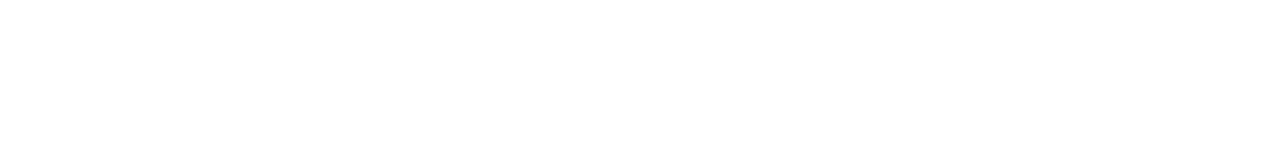
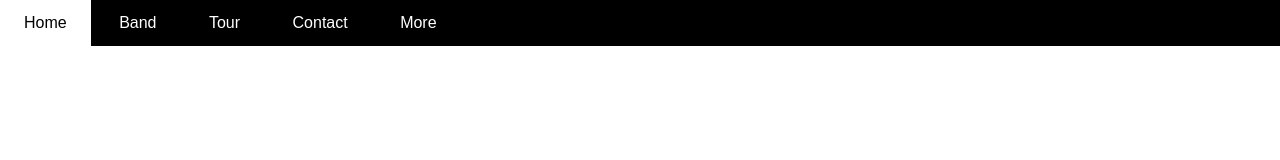
Before and after one commit to VanTuanLy/WebTheBand, a plain HTML site: page index.html in a window 1280 px wide. Drawn offline with Linux system fonts and the light colour scheme.

Commit message:
header CSS
tam viet header CSS theo F8

```diff
--- a/assets/css/style.css
+++ b/assets/css/style.css
@@ -2,5 +2,65 @@
 *{
     padding: 0;
     margin: 0;
-    box-sizing: 0;
+    box-sizing: border-box;
 }
+
+html{
+    font-family: Arial, Helvetica, sans-serif;
+}
+
+/*
+1. Từ ngoài vào trong
+2. Từ trên xuống dưới
+3. Tổng quan đến chi tiết
+*/
+
+/*
+1. Vị Trí
+2. Chiều dài
+3. Màu sắc
+4. Kiểu dáng (kiểu chữ, hình tròn, vuông,...)
+*/
+
+#main{
+
+}
+
+#header{
+    height: 46px;
+    background-color: black;
+}
+
+#nav{
+
+}
+
+#nav li{
+    display: inline-block;
+}
+
+#nav li a{
+    color: white;
+    text-decoration: none;
+    line-height: 46px;
+    padding: 0 24px;
+    display: inline-block;
+}
+
+#nav li:hover a{
+    color: black;
+    background-color: white;
+}
+
+
+#nav .subnav{
+    display: none;
+}
+
+#slider{
+
+}
+
+#footer{
+
+}
--- a/index.html
+++ b/index.html
@@ -5,8 +5,36 @@
     <meta name="viewport" content="width=device-width, initial-scale=1.0">
     <link rel="stylesheet" href="../WebTheBand/assets/css/style.css">
     <title>Web The Band</title>
+    <link rel="stylesheet" href="assets/css/style.css">
 </head>
 <body>
-    <div class="wrapper"></div>
+    <div id="main">
+        <div id="header">
+
+            <ul id="nav">
+                <li><a href="">Home</a></li>
+                <li><a href="">Band</a></li>
+                <li><a href="">Tour</a></li>
+                <li><a href="">Contact</a></li>
+                <li>
+                    <a href="">More</a>
+                    <ul class="subnav">
+                        <li><a href="">Merchandise</a></li>
+                        <li><a href="">Extras</a></li>
+                        <li><a href="">Media</a></li>
+                    </ul>
+                </li>
+            </ul>
+        </div>
+        <div id="slider">
+
+        </div>
+        <div id="content">
+
+        </div>
+        <div id="footer">
+
+        </div>
+    </div>
 </body>
 </html>
```
